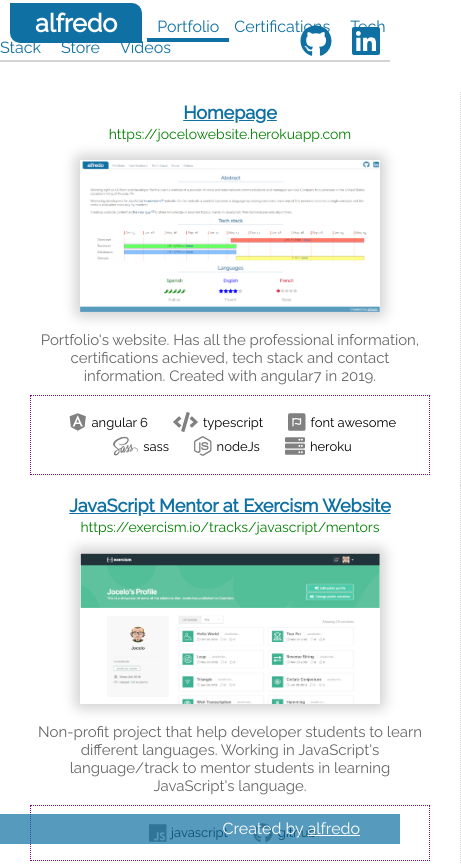
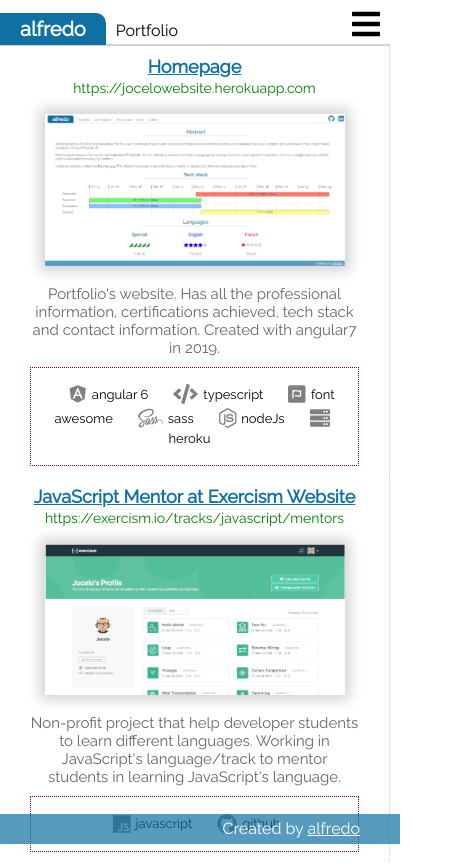
Before and after one commit to jocelo/jocelo.github.io, an Angular app: page /portfolio in a window 390 px wide. Shown: the top 864 px of the page, 461 px wide, since content can reach past the window. Built offline with nearby package versions, Linux system fonts and the light colour scheme.

Commit message:
mobile exp

```diff
--- a/src/app/certifications/certifications.component.scss
+++ b/src/app/certifications/certifications.component.scss
@@ -23,3 +23,9 @@
 	font-weight: bold;
 	margin: 10px 0 0 0;
 }
+
+@media screen and (max-width: 700px) {
+	.certificates-container {
+		margin-top: 20px;
+	}
+}
--- a/src/app/footer/footer.component.scss
+++ b/src/app/footer/footer.component.scss
@@ -1,7 +1,7 @@
 .footer {
   position: fixed;
   bottom: 0;
-  width: 100vw;
+  width: 100%;
   height: 20px;
   background-color: rgba(15, 113, 163, 0.7);
   padding: 5px;
--- a/src/app/header/header.component.html
+++ b/src/app/header/header.component.html
@@ -6,14 +6,24 @@
     <a routerLink="/tech-stack" [ngClass]="{'active-item' : this.selectedItem === 'tech-stack'}">Tech Stack</a>
     <a>Store</a>
     <a href="https://www.youtube.com/channel/UC547pgqomI0IcjOmltxQdAQ" target="_blank">Videos</a>
+    <span class="mobile-title">{{mobileSectionTitle}}</span>
   </div>
 </div>
 <div class="menu right-menu">
-  <span>
-    <a href="https://github.com/jocelo" target="_blank"> <fa-icon [icon]="faIcons.github" size="2x"></fa-icon>  </a>
+  <span class="icon">
+    <a href="https://github.com/jocelo" target="_blank"> <fa-icon [icon]="faIcons.github" size="2x"></fa-icon> </a>
   </span>
-  <span>
-    <a href="https://www.linkedin.com/in/alfredoae/" target="_blank"> <fa-icon [icon]="faIcons.linkedin" size="2x"></fa-icon>  </a>
+  <span class="icon">
+    <a href="https://www.linkedin.com/in/alfredoae/" target="_blank"> <fa-icon [icon]="faIcons.linkedin" size="2x"></fa-icon> </a>
+  </span>
+  <span class="hamburger">
+    <fa-icon [icon]="faIcons.bars" size="2x" (click)="toggleMenu()"></fa-icon>
   </span>
 </div>
 <hr />
+<div *ngIf="showMobileMenu" class="navbar mobile-menu">
+  <a routerLink="/portfolio"> <fa-icon [icon]="faIcons.suitcase"></fa-icon> <span class="menu-option">Portfolio</span></a>
+  <a routerLink="/certifications"> <fa-icon [icon]="faIcons.award"></fa-icon> <span class="menu-option">Certifications</span></a>
+  <a routerLink="/tech-stack"> <fa-icon [icon]="faIcons.code"></fa-icon> <span class="menu-option">Tech Stack</span></a>
+  <a href="https://www.youtube.com/channel/UC547pgqomI0IcjOmltxQdAQ" target="_blank"> <fa-icon [icon]="faIcons.youtube"></fa-icon> <span class="menu-option">Videos</span></a>
+</div>
--- a/src/app/header/header.component.scss
+++ b/src/app/header/header.component.scss
@@ -32,6 +32,10 @@
 
   & span {
     padding: 0 10px;
+  }
+
+  & .hamburger {
+    display: none;
   }
 }
 
@@ -102,3 +106,79 @@
   border-top: 2px solid lightgray;
   margin-bottom: 30px;
 }
+
+.navbar {
+  background-color: rgba(15, 113, 163, 0.7);
+}
+
+.mobile-menu {
+  & a {
+    display: block;
+    margin: 5px 10px;
+    text-decoration: none;
+  }
+
+  & a:first-child {
+    margin-top: 0;
+    padding-top: 10px;
+  }
+
+  & a:last-child {
+    padding-bottom: 10px;
+  }
+}
+
+@media screen and (max-width: 700px) {
+  /* .floating-items a:not(.brand-icon) */
+  a {
+    color: white;
+
+    & .ng-fa-icon {
+      display: inline-block;
+      width: 20px;
+      text-align: center;
+    }
+
+    & .menu-option {
+      padding-left: 5px;
+    }
+  }
+
+  .floating-items {
+    & a {
+      margin: 0 10px 0 0;
+    }
+
+    & a:not(.brand-icon) {
+      display: none;
+    }
+  }
+
+  .brand-icon {
+    border-bottom-left-radius: 0;
+    font-size: 20px;
+    padding: 4px 20px;
+  }
+
+  .menu {
+    &.left-menu {
+      width: 75%;
+    }
+
+    &.right-menu {
+      width: 25%;
+    }
+  }
+
+  .menu.right-menu .icon {
+    display: none;
+  }
+
+  .menu.right-menu .hamburger {
+    display: inline-block;
+  }
+
+  hr {
+    margin-bottom: 0;
+  }
+}
--- a/src/app/header/header.component.ts
+++ b/src/app/header/header.component.ts
@@ -1,7 +1,8 @@
 import { Component, OnInit } from '@angular/core';
 import { Router, NavigationEnd } from '@angular/router';
 
-import { faGithub, faLinkedin } from '@fortawesome/free-brands-svg-icons';
+import { faGithub, faLinkedin, faYoutube } from '@fortawesome/free-brands-svg-icons';
+import { faBars, faSuitcase, faAward, faCode, faShoppingCart } from '@fortawesome/free-solid-svg-icons';
 
 @Component({
   selector: 'app-header',
@@ -11,10 +12,17 @@
 export class HeaderComponent implements OnInit {
   faIcons = {
     github: faGithub,
-    linkedin: faLinkedin
+    linkedin: faLinkedin,
+    bars: faBars,
+    suitcase: faSuitcase,
+    award: faAward,
+    code: faCode,
+    youtube: faYoutube
   }
+  showMobileMenu: boolean = false;
   showHeader: boolean = true;
   selectedItem: string = '';
+  mobileSectionTitle: string = 'XX';
 
   constructor(private route: Router) {
     this.routeEvent(this.route);
@@ -26,9 +34,20 @@
         if (event instanceof NavigationEnd) {
           this.showHeader = ['/', '/index'].indexOf(event.url) !== -1;
           this.selectedItem = event.url.split('/')[1];
+          this.mobileSectionTitle = this.formatTitle(this.selectedItem);
         }
       }
     )
+  }
+
+  toggleMenu() {
+    this.showMobileMenu = !this.showMobileMenu;
+  }
+
+  formatTitle(title) {
+    let midFormat = title.replace('-',' ');
+    midFormat = midFormat.split(' ').map(item=>item[0].toUpperCase()+item.substr(1)).join(' ');
+    return midFormat;
   }
 
   ngOnInit() {
--- a/src/app/personal/personal.component.scss
+++ b/src/app/personal/personal.component.scss
@@ -88,3 +88,14 @@
 .french-lang {
 	color: crimson;
 }
+
+@media screen and (max-width: 700px) {
+	.lang-section {
+		width: 100%;
+	}
+
+	.section-container {
+		padding: 0 25px;
+		text-align: center;
+	}
+}
--- a/src/app/portfolio/portfolio.component.scss
+++ b/src/app/portfolio/portfolio.component.scss
@@ -65,3 +65,9 @@
     vertical-align: text-top;
   }
 }
+
+@media screen and (max-width: 700px) {
+  .project-item {
+    width: auto;
+  }
+}
--- a/src/app/tech-stack/tech-stack.component.scss
+++ b/src/app/tech-stack/tech-stack.component.scss
@@ -173,3 +173,9 @@
     font-weight: bold;
   }
 }
+
+@media screen and (max-width: 700px) {
+  .main-container {
+    display: none;
+  }
+}
```
